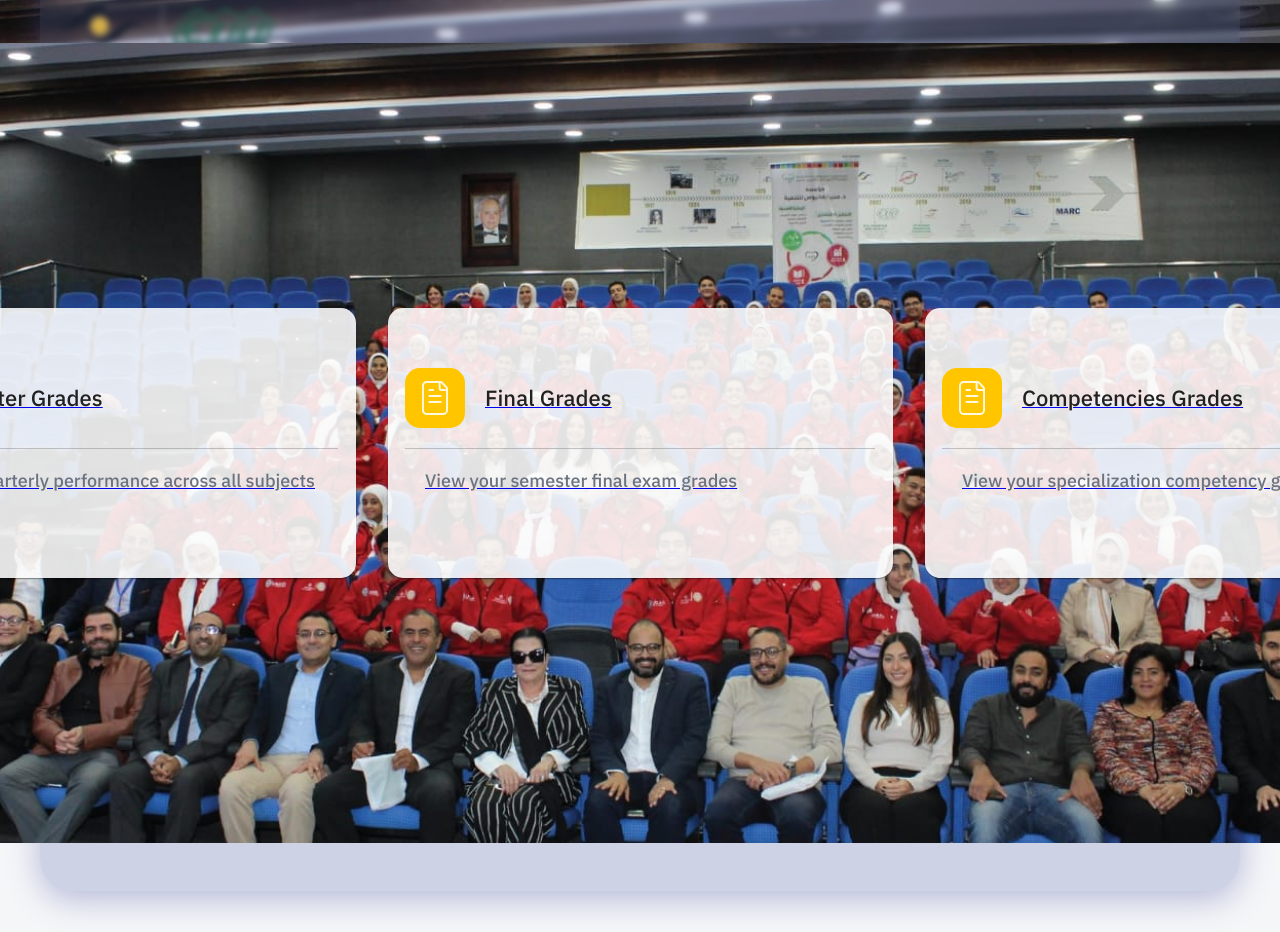
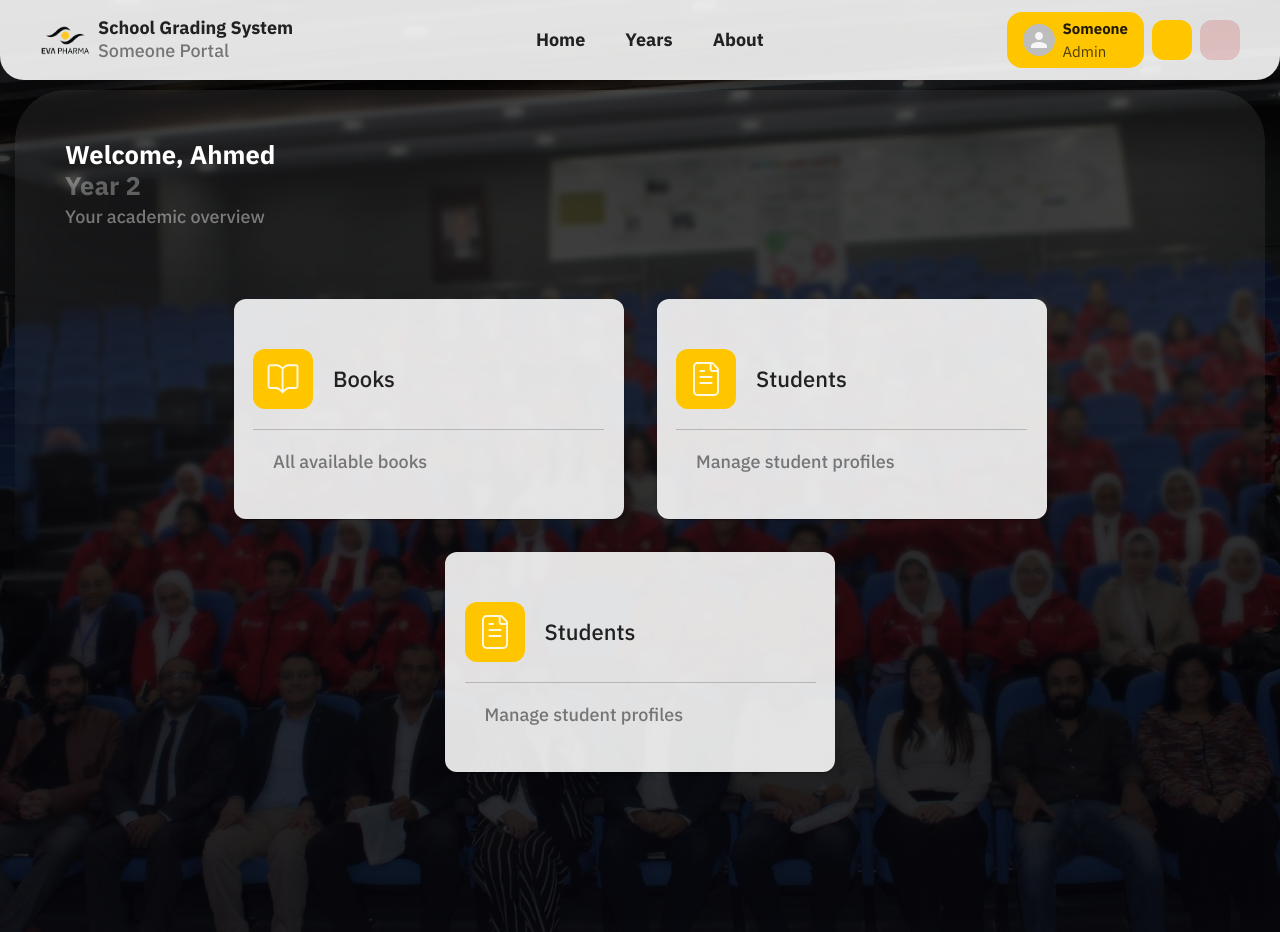
Before and after one commit to 7m3lsh7/School_Grading_System, a Next.js app: page /student in a window 1280 px wide. Before the commit the page ends 800 px from the top, so only its background shows below. Built offline with nearby package versions, Linux system fonts and the light colour scheme; some icons are missing.

Commit message:
Edite a homestudent

```diff
--- a/src/app/student/page.tsx
+++ b/src/app/student/page.tsx
@@ -1,106 +1,78 @@
 "use client";
-import Link from "next/link";
+
 import React from "react";
 import { Box } from "@mui/material";
-import DashboardCard from "../../components/StudentComponents/DashboardCard";
-import DashboardHeader from "../../components/StudentComponents/DashboardHeaderProps"; // استيراد الهيدر
+import DashboardHeader from "../../components/shared/DashboardHeader-bg";
+import SharedCard from "@/components/shared/SharedCard";
+import { cardsData } from "@/data/SharedCard";
+import SharedNavbar from "@/components/layout/SharedNavbar";
 
 export default function StudentDashboard() {
-  const handleCardClick = (route: string) => {
-    console.log(`Navigating to: ${route}`);
-  };
+
 
   return (
+    <>
+
       <Box
         sx={{
-        position: "fixed",
-        top: 0,
-        left: 0,
-        right: 0,
-        bottom: 0,
-        backgroundImage: "url('/Images/image.jpeg')",
+          minHeight: "100vh",
+          position: "relative",
+
+          overflow: "hidden",
+
+          "&::before": {
+            content: '""',
+            position: "absolute",
+            inset: 0,
+            backgroundImage: `
+        linear-gradient(
+          rgba(0, 0, 0, 0.75),
+          rgba(5, 5, 10, 0.85)
+        ),
+        url('/Images/login/3.jpg')
+      `,
             backgroundSize: "cover",
             backgroundPosition: "center",
             backgroundRepeat: "no-repeat",
+            zIndex: 0,
+          },
+        }}
+      >
+        {/* Navbar */}
+        <Box sx={{ position: "sticky", zIndex: 1 }}>
+          <SharedNavbar />
+        </Box>
+        {/* Page Content */}
+        <Box sx={{ position: "relative", zIndex: 1, p: "10px 15px", }}>
+
+          <Box
+            sx={{
+              minHeight: "calc(100vh - 64px)",
               display: "flex",
               alignItems: "center",
               justifyContent: "center",
-        p: 4,
             }}
           >
-      <Box
-        sx={{
-          background: "rgba(88, 107, 170, 0.25)",
-          backdropFilter: "blur(3px)",
-          WebkitBackdropFilter: "blur(18px)",
-          borderRadius: "32px",
-          boxShadow: "0 8px 32px rgba(77, 82, 161, 0.37)",
-          padding: "48px",
-          maxWidth: "1200px",
-        }}
+            <DashboardHeader
+              name="Ahmed"
+              year="Year 2"
+              subtitle="Your academic overview"
             >
+              <Box sx={{ display: "flex", gap: { xs: "20px", md: "20px", lg: "33px", xl: "75px", }, flexWrap: "wrap", justifyContent: "center" }}>
+                {cardsData.map((card) => (
+                  <SharedCard
+                    key={card.id}
+                    {...card}
+                    onClick={() => console.log(card.id)}
+                  />
+                ))}
+              </Box>
+            </DashboardHeader>
+          </Box>
 
-        <DashboardHeader
-          name="Ahmed Mohamed"
-          year=""
-          subtitle="Select a category to view your grades"
-        />
-
-        <Box
-          sx={{
-            display: "flex",
-            gap: 4,
-            justifyContent: "center",
-            alignItems: "stretch",
-            flexWrap: "nowrap",
-          }}
-        >
-          <Link href="/student/quarter">
-            <DashboardCard
-              image={
-                <img
-                  src="/Images/book77.png"
-                  alt="Quarter Grades"
-                  style={{ width: 36, height: 36, objectFit: "cover", borderRadius: "6px" }}
-                />
-              }
-              title="Quarter Grades"
-              description="View your quarterly performance across all subjects"
-              onClick={() => handleCardClick("/quarter-grades")}
-            />
-          </Link>
-
-          <Link href="/student/final">
-            <DashboardCard
-              image={
-                <img
-                  src="/Images/book2.png"
-                  alt="Final Grades"
-                  style={{ width: 36, height: 36, objectFit: "cover", borderRadius: "6px" }}
-                />
-              }
-              title="Final Grades"
-              description="View your semester final exam grades"
-              onClick={() => handleCardClick("/final-grades")}
-            />
-          </Link>
-
-          <Link href="/student/jadarat">
-            <DashboardCard
-              image={
-                <img
-                  src="/Images/book2.png"
-                  alt="Competencies Grades"
-                  style={{ width: 36, height: 36, objectFit: "cover", borderRadius: "6px" }}
-                />
-              }
-              title="Competencies Grades"
-              description="View your specialization competency grades"
-              onClick={() => handleCardClick("/competencies-grades")}
-            />
-          </Link>
         </Box>
       </Box>
-    </Box>
+
+    </>
   );
 }
--- a/src/components/layout/SharedNavbar.tsx
+++ b/src/components/layout/SharedNavbar.tsx
@@ -45,7 +45,7 @@ export default function SharedNavbar() {
                 position="sticky"
                 elevation={0}
                 sx={{
-                    backgroundColor: theme.palette.background.main,
+                    backgroundColor: theme.palette.background.paper,
                     color: theme.palette.text.primary,
                     borderRadius: '0 0 24px 24px',
                     boxShadow: '0px 4px 20px rgba(0,0,0,0.05)',
@@ -171,11 +171,11 @@ export default function SharedNavbar() {
                 anchor="right"
                 open={openDrawer}
                 onClose={() => setOpenDrawer(false)}
-                mainProps={{
+                PaperProps={{
                     sx: {
                         width: '80%',
                         height: '100%',
-                        backgroundColor: theme.palette.background.main,
+                        backgroundColor: theme.palette.background.paper,
                         borderRadius: '16px 0 0 16px',
                     },
                 }}
--- a/src/components/shared/DashboardHeader-bg.tsx
+++ b/src/components/shared/DashboardHeader-bg.tsx
@@ -18,23 +18,63 @@ const DashboardHeader: React.FC<DashboardHeaderProps> = ({
   return (
     <Box
       sx={{
-        mb: 5,
+        position: "relative",
+        overflow: "hidden",
         textAlign: "left",
-        background: `
-          linear-gradient(
-            180deg,
-            rgba(132, 132, 132, 0.35),
-            rgba(30, 30, 30, 0.35)
-          )
-        `,
-        backdropFilter: "blur(10px)",
-        WebkitBackdropFilter: "blur(10px)",
-        borderRadius: "50px",
-        boxShadow: "0 8px 32px rgba(0, 0, 0, 0.35)",
-        border: "1px solid rgba(255, 255, 255, 0.15)",
-        padding: "48px",
-        maxWidth: "1200px",
+
+
+
+        borderTopLeftRadius: { xs: "20px", md: "50px" },
+        borderTopRightRadius: { xs: "20px", md: "50px" },
+
+
+        padding: { xs: "20px", md: "50px" },
+        maxWidth: "1760px",
+        width: "100%",
+        mx: "auto",
+
+        "&::before": {
+          content: '""',
+          position: "absolute",
+          inset: 0,
+
+          backdropFilter: "blur(3px)",
+          WebkitBackdropFilter: "blur(14px)",
+
+          background: `
+      linear-gradient(
+        180deg,
+        rgba(255,255,255,0.08),
+        rgba(255,255,255,0)
+      )
+    `,
+
+          maskImage: `
+      linear-gradient(
+        180deg,
+        black 0%,
+        black 40%,
+        transparent 100%
+      )
+    `,
+          WebkitMaskImage: `
+      linear-gradient(
+        180deg,
+        black 0%,
+        black 40%,
+        transparent 100%
+      )
+    `,
+
+          zIndex: 0,
+        },
+
+        "& > *": {
+          position: "relative",
+          zIndex: 1,
+        },
       }}
+
     >
       {/* Header text */}
       <Typography variant="h2" sx={{ color: "white" }}>
@@ -55,7 +95,7 @@ const DashboardHeader: React.FC<DashboardHeaderProps> = ({
       )}
 
       {children && (
-        <Box sx={{ mt: 4 }}>
+        <Box sx={{ mt: { xs: "10px", md: "70px" }, mb: { xs: "10px", md: "100px" } }}>
           {children}
         </Box>
       )}
--- a/src/components/shared/SharedCard.tsx
+++ b/src/components/shared/SharedCard.tsx
@@ -32,9 +32,13 @@ const SharedCard: React.FC<SharedCardProps> = ({
                     outline: `2px solid ${theme.palette.primary.main}`,
                     transform: "translateY(-2px)",
                 },
-                [theme.breakpoints.down("md")]: {
-                    maxWidth: 400,
-                    height: 240,
+                [theme.breakpoints.up("lg")]: {
+                    maxWidth: 390,
+                    height: 220,
+                },
+                [theme.breakpoints.up("md")]: {
+                    maxWidth: 282,
+                    height: 195,
                 },
                 [theme.breakpoints.down("sm")]: {
                     maxWidth: "90vw",
--- a/src/data/SharedCard.ts
+++ b/src/data/SharedCard.ts
@@ -16,4 +16,10 @@ export const cardsData: CardData[] = [
         title: "Students",
         description: "Manage student profiles",
     },
+    {
+        id: "2",
+        icon: UserIcon,
+        title: "Students",
+        description: "Manage student profiles",
+    },
 ];
```
Also changed, not shown: src/components/SharedNavbar.tsx (deleted, +0 -151 lines), 1 other file (tests, documents, lock files or other folders). Lines whose indentation alone changed are shown as unchanged.
